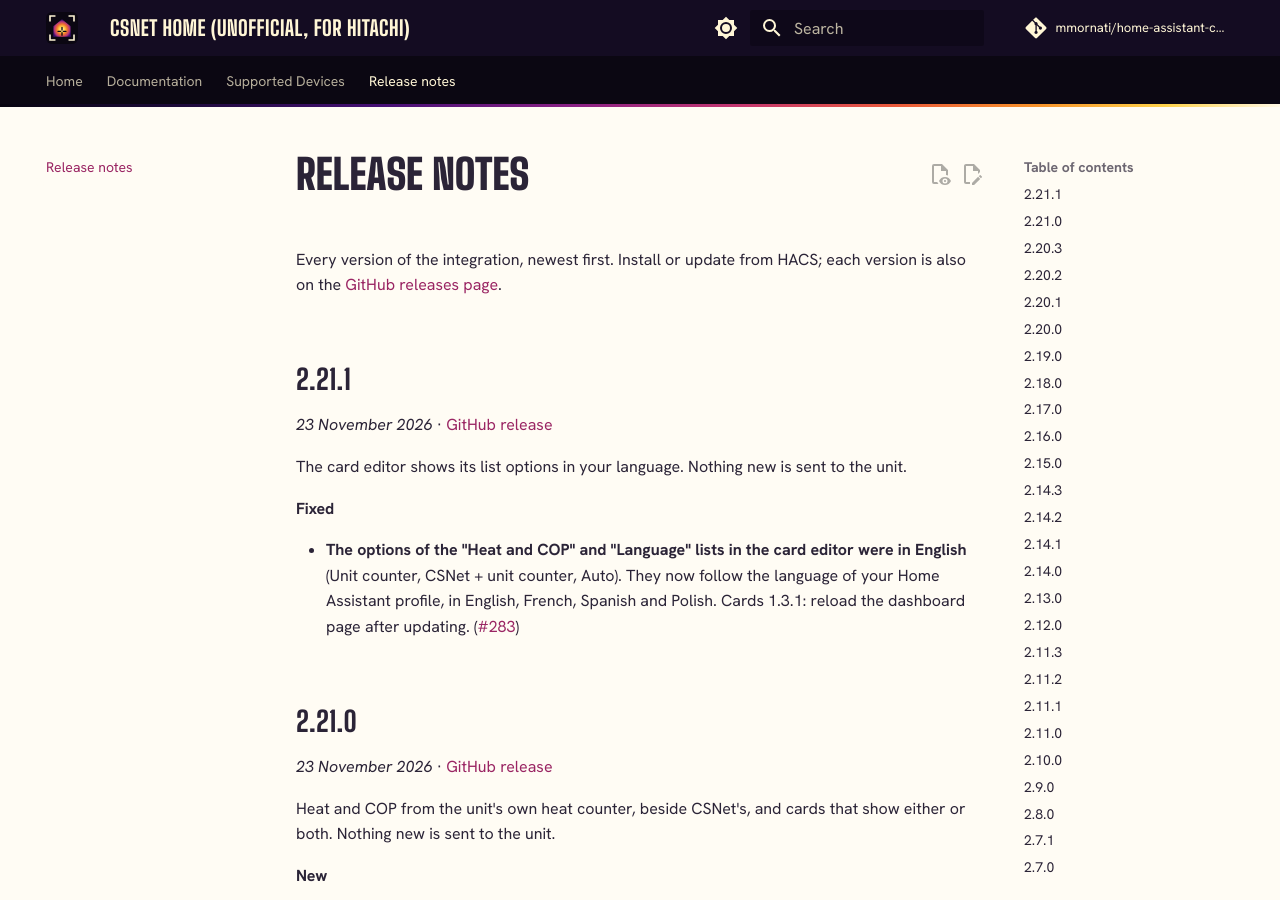
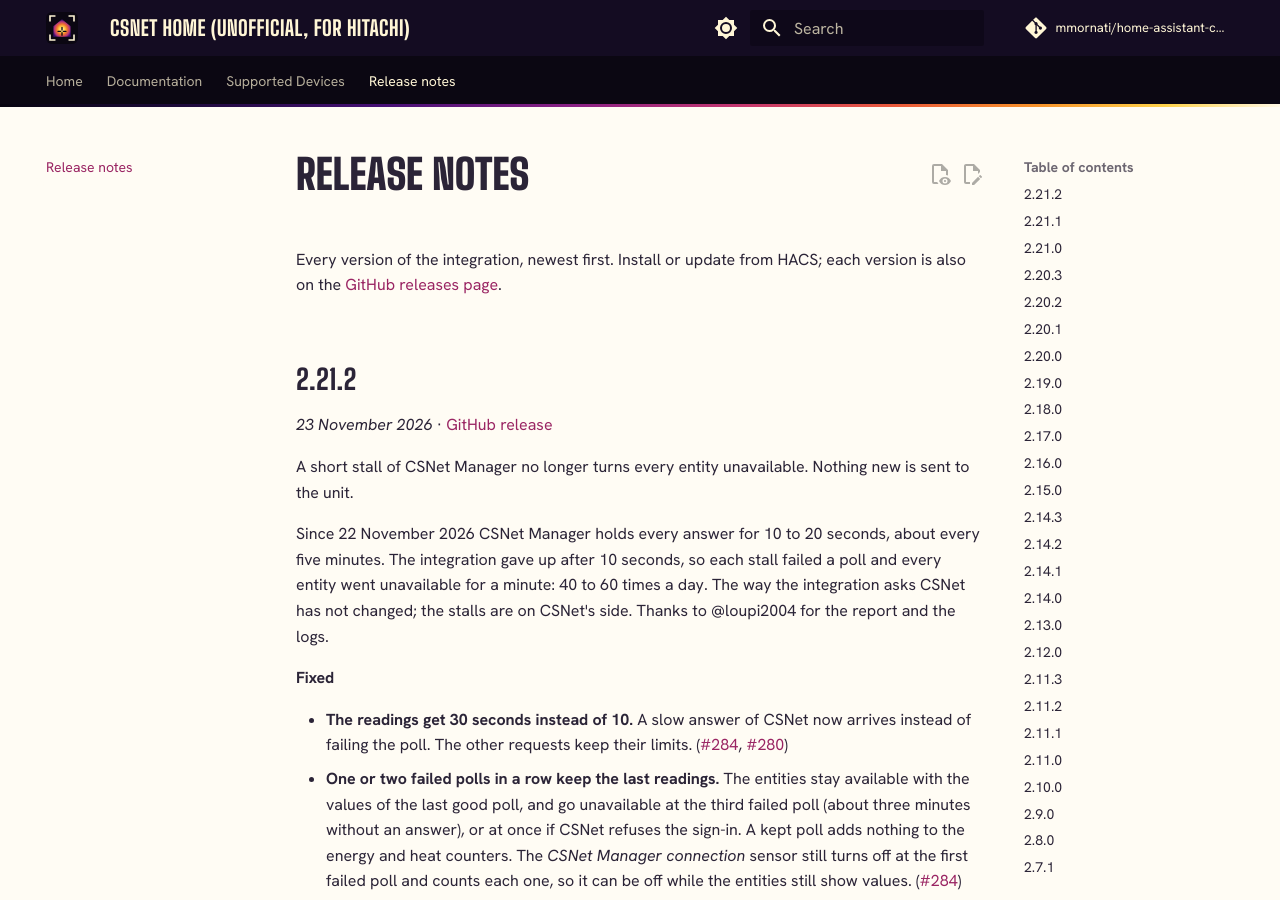
Before and after one commit to mmornati/home-assistant-csnet-home, an MkDocs documentation site: the page built from docs/release-notes.md, in a window 1280 px wide and 900 px high. Built offline with MkDocs 1.6.1 and Material for MkDocs 9.7.7, drawn with Linux system fonts in a browser that asks for light colours; some web fonts are replaced; comment, search, counter and statistics services are not loaded.

Commit message:
Release notes for 2.21.2

```diff
--- a/docs/release-notes.md
+++ b/docs/release-notes.md
@@ -6,6 +6,19 @@ description: What changed in each version of the CSNet Home (unofficial, for Hit
 # Release notes
 
 Every version of the integration, newest first. Install or update from HACS; each version is also on the [GitHub releases page](https://github.com/mmornati/home-assistant-csnet-home/releases).
+
+## 2.21.2
+
+*23 November 2026* · [GitHub release](https://github.com/mmornati/home-assistant-csnet-home/releases/tag/2.21.2)
+
+A short stall of CSNet Manager no longer turns every entity unavailable. Nothing new is sent to the unit.
+
+Since 22 November 2026 CSNet Manager holds every answer for 10 to 20 seconds, about every five minutes. The integration gave up after 10 seconds, so each stall failed a poll and every entity went unavailable for a minute: 40 to 60 times a day. The way the integration asks CSNet has not changed; the stalls are on CSNet's side. Thanks to @loupi2004 for the report and the logs.
+
+#### Fixed
+
+- **The readings get 30 seconds instead of 10.** A slow answer of CSNet now arrives instead of failing the poll. The other requests keep their limits. ([#284](https://github.com/mmornati/home-assistant-csnet-home/pull/284), [#280](https://github.com/mmornati/home-assistant-csnet-home/issues/280))
+- **One or two failed polls in a row keep the last readings.** The entities stay available with the values of the last good poll, and go unavailable at the third failed poll (about three minutes without an answer), or at once if CSNet refuses the sign-in. A kept poll adds nothing to the energy and heat counters. The *CSNet Manager connection* sensor still turns off at the first failed poll and counts each one, so it can be off while the entities still show values. ([#284](https://github.com/mmornati/home-assistant-csnet-home/pull/284))
 
 ## 2.21.1
 
```
